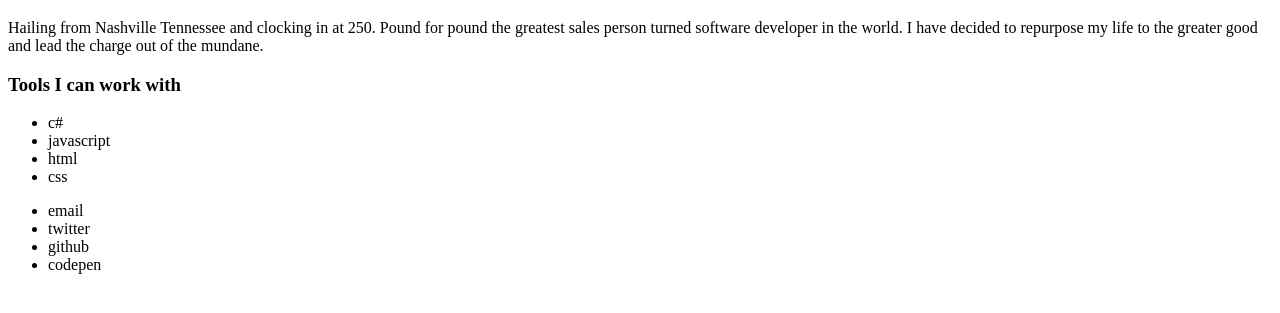
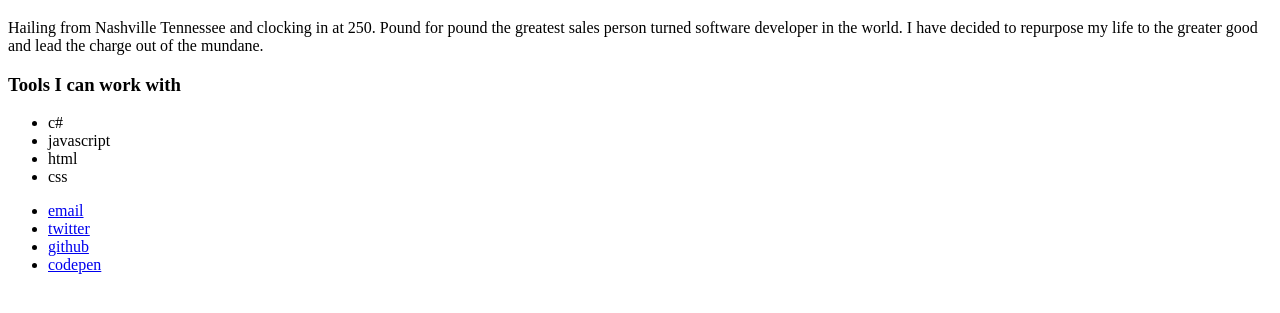
Before and after one commit to colecathey/ProfilePage, a plain HTML site: page index.html in a window 1280 px wide. Shown: the part 457-770 px from the top of the page. Drawn offline with Linux system fonts and the light colour scheme.

Commit message:
dec11.1
finished up base design. time to polish

```diff
--- a/index.html
+++ b/index.html
@@ -17,7 +17,7 @@
 <!--Disciplines-->
 <div>
   <h3>Tools I can work with</h3>
-  <ul>
+  <ul id="code_list">
     <li>c#</li>
     <li>javascript</li>
     <li>html</li>
@@ -30,11 +30,15 @@
 </div>
 
 <!--Contacts-->
-<div>
-  <ul>
-    <li>email</li>
-    <li>twitter</li>
-    <li>github</li>
-    <li>codepen</li>
-  </ul>
-</div>
+<footer>
+  <div class="navbar">
+
+      <ul class="list-inline" id="footer_nav">
+        <li class="list-group-item"><a href="mailto:cole.cathey@gmail.com">email</a></li>
+        <li class="list-group-item"><a href="www.twitter.com/colegonnacole">twitter</a></li>
+        <li class="list-group-item"><a href="www.github.com/colecathey">github</a></li>
+        <li class="list-group-item"><a href="codepen.io/colecathey">codepen</a></li>
+      </ul>
+
+  </div
+</footer>
```
